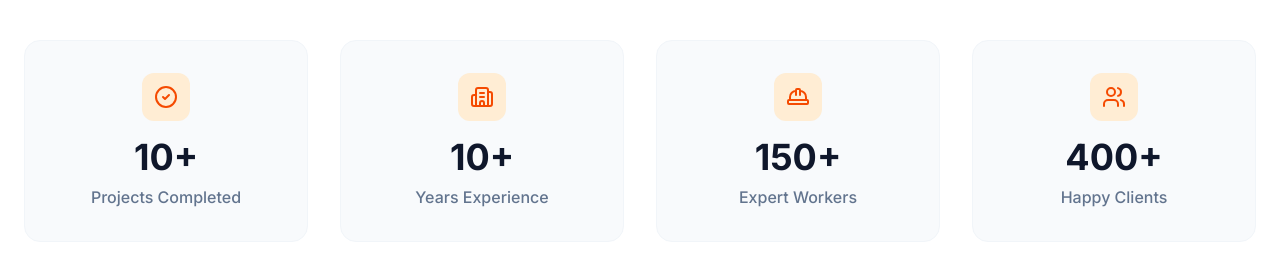
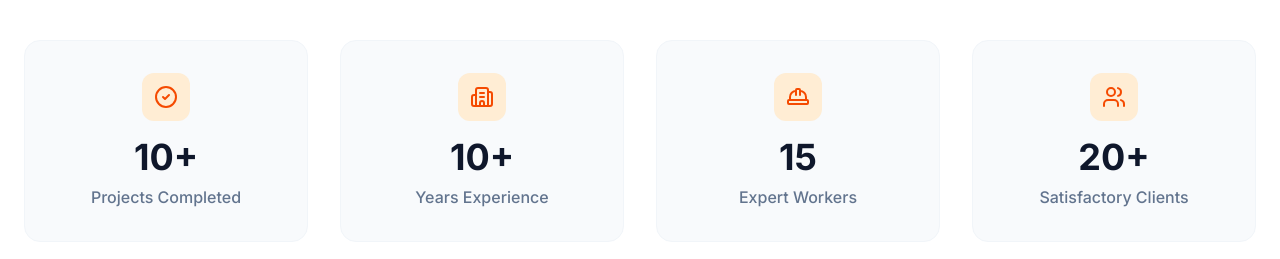
Before and after one commit to Bijansholay/BuildMaster-Construction, a React (Vite) app: page / in a window 1280 px wide. Shown: the part 840-1099 px from the top of the page. Built offline with nearby package versions, Linux system fonts and the light colour scheme.

Commit message:
fix: modifying some metrics

```diff
--- a/src/data/companyInfo.ts
+++ b/src/data/companyInfo.ts
@@ -32,8 +32,8 @@ export const COMPANY_INFO = {
 export const stats = [
   { label: "Projects Completed", value: "10+", icon: CheckCircle2 },
   { label: "Years Experience", value: "10+", icon: Building2 },
-  { label: "Expert Workers", value: "150+", icon: HardHat },
-  { label: "Happy Clients", value: "400+", icon: Users }
+  { label: "Expert Workers", value: "15", icon: HardHat },
+  { label: "Satisfactory Clients", value: "20+", icon: Users }
 ];
 
 export const featuredServices = [
```
